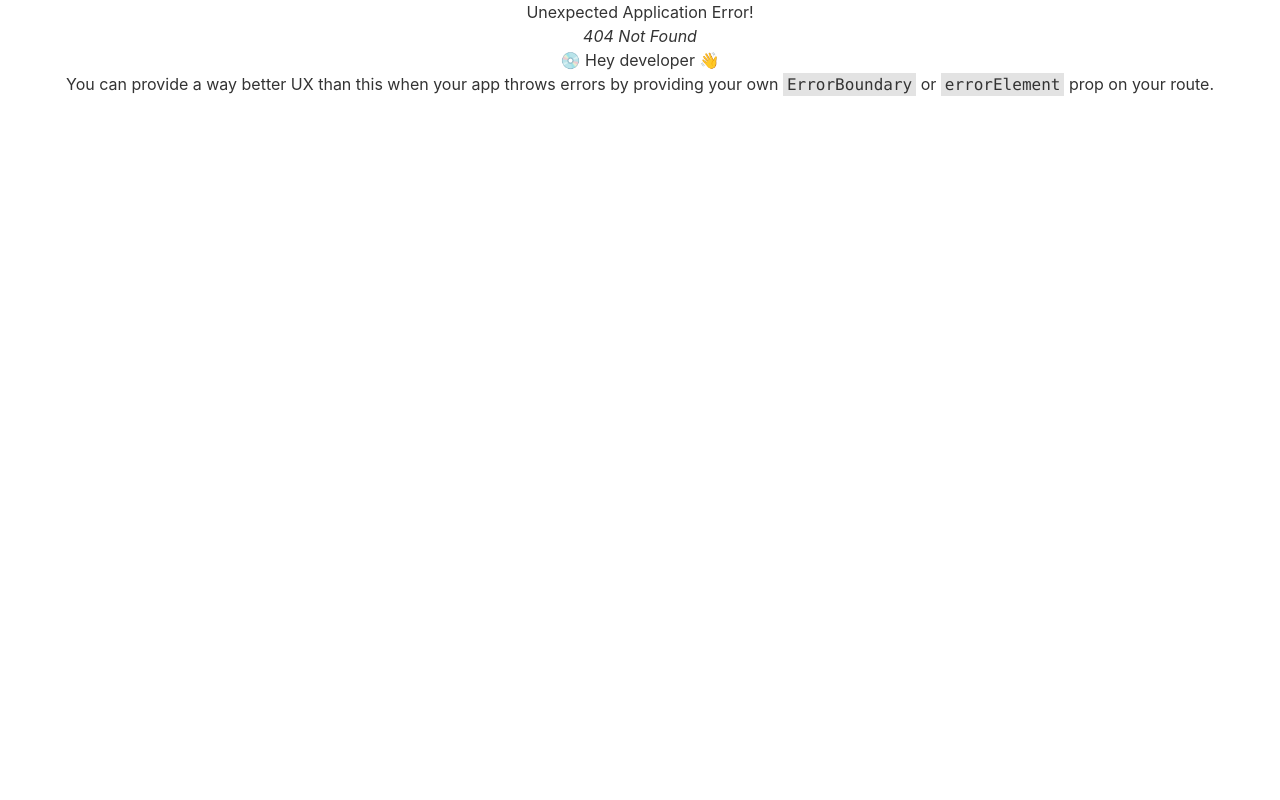
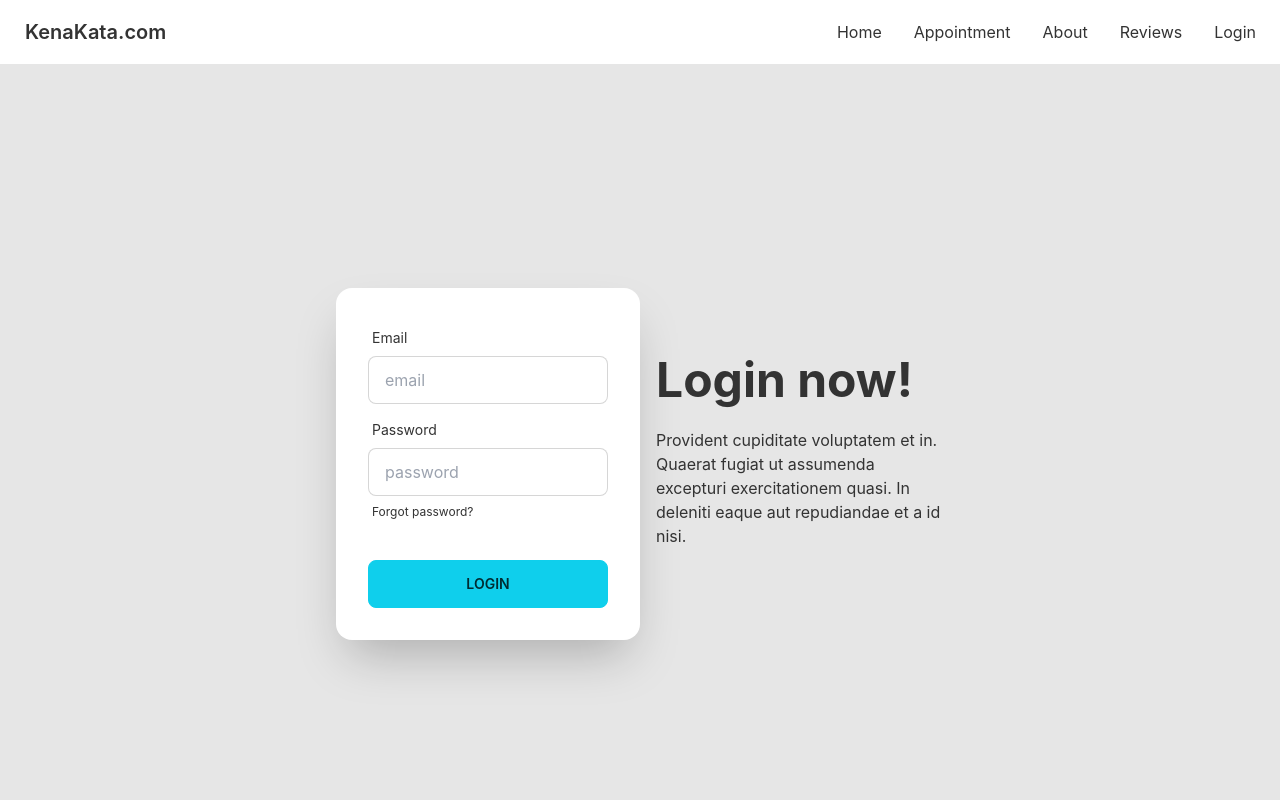
Before and after one commit to nahidpHero/kenakata-client-side, a React (Create React App) app: page /login in a window 1280 px wide. Before the commit this address had no page. Shown: the top 800 px of the page. Built offline with nearby package versions, Linux system fonts and the light colour scheme.

Commit message:
category and all product added

```diff
--- a/src/Routes/Routes/Routes.js
+++ b/src/Routes/Routes/Routes.js
@@ -1,10 +1,28 @@
 import { createBrowserRouter } from "react-router-dom";
 import Main from "../../Layouts/Main";
+import AllProducts from "../../pages/AllProducts/AllProducts";
+import Home from "../../pages/Home/Home";
+import Login from "../../pages/Login/Login";
 
 
 export const router=createBrowserRouter([
     {
         path:'/',
-        element:<Main></Main>
+        element:<Main></Main>,
+        children:[
+            {
+                path:'/',
+                element:<Home></Home>
+            },
+            {
+                path:'login',
+                element:<Login></Login>
+            },
+            {
+                path:'/category/:id',
+                loader:({params})=>fetch(`http://localhost:5000/category/${params.id}`),
+                element:<AllProducts></AllProducts>
+            }
+        ]
     }
 ])
--- /dev/null
+++ b/src/pages/AllProducts/AllProducts.js
@@ -0,0 +1,20 @@
+import React from 'react';
+import { useLoaderData } from 'react-router-dom';
+import ProductCard from './ProductCard';
+
+const AllProducts = () => {
+    const allproducts=useLoaderData()
+
+    return (
+        <div className='grid grid-cols-3'>
+            {
+                allproducts.map(product=><ProductCard
+                key={product._id}
+                product={product}
+                ></ProductCard>)
+            }
+        </div>
+    );
+};
+
+export default AllProducts;
--- /dev/null
+++ b/src/pages/AllProducts/ProductCard.js
@@ -0,0 +1,22 @@
+import React from 'react';
+
+const ProductCard = ({product}) => {
+    const {name,img}=product
+    return (
+        <div>
+    <div className="card card-compact w-96 bg-base-100 shadow-xl">
+  <figure><img src={img} alt="Shoes" /></figure>
+  <div className="card-body">
+    <h2 className="card-title">{name}</h2>
+    <p>If a dog chews shoes whose shoes does he choose?</p>
+    <div className="card-actions justify-end">
+      <button className="btn btn-primary">Buy Now</button>
+    </div>
+  </div>
+</div>
+
+        </div>
+    );
+};
+
+export default ProductCard;
--- /dev/null
+++ b/src/pages/Home/Banner/Banner.js
@@ -0,0 +1,18 @@
+import React from 'react';
+
+const Banner = () => {
+    return (
+    <div>
+    <div className="hero " style={{ backgroundImage:`url("https://motorolanz.vtexassets.com/assets/vtex.file-manager-graphql/images/19510561-f6cf-4d5c-bc37-105e0d74ccb2___3b8b5db4dfda89bad30e532fa3e1a282.jpg")` }}>
+      <div className="hero-content text-center">
+       <div className=" p-48  text-white font-bold">
+      <h1 className="text-6xl">KenaKata.com</h1>
+      <p className="text-3xl py-6"> Sale Your Products & Buy Something</p>
+    </div>
+  </div>
+</div>
+        </div>
+    );
+};
+
+export default Banner;
--- /dev/null
+++ b/src/pages/Home/Categoris/Categories.js
@@ -0,0 +1,30 @@
+import React, { useEffect, useState } from 'react';
+import CategoryCard from './CategoryCard';
+
+const Categories = () => {
+    const [allcategories,setCategories]=useState([]);
+
+    useEffect(()=>{
+        fetch('http://localhost:5000/category')
+        .then(res=>res.json())
+        .then(data=>setCategories(data))
+    },[])
+    return (
+        <div>
+          <h1 className='text-5xl text-center font-bold mt-20 '>Select Your Favorite Brands and Buy One</h1>
+        <div className=' grid lg:grid-cols-3 sm:grid-cols-1  text-center mt-20 mb-20'>
+            {
+                allcategories.map(category=><CategoryCard
+                key={category._id}
+                category={category}
+                ></CategoryCard>)
+            }
+        </div>
+        </div>
+
+
+
+    );
+};
+
+export default Categories;
--- /dev/null
+++ b/src/pages/Home/Categoris/CategoryCard.js
@@ -0,0 +1,20 @@
+import React from 'react';
+import { Link } from 'react-router-dom';
+
+const CategoryCard = ({category}) => {
+    const {name,img,id}=category
+    return (
+    <div className='text-center mx-auto'>
+    <Link to={`/category/${id}`}>
+    <div className="card w-72 bg-base-100 shadow-xl">
+    <figure><img src={img} alt="Shoes" /></figure>
+    <div className="card-body">
+    <p className='text-2xl font-bold '>{name}</p>
+     </div>
+     </div>
+     </Link>
+     </div>
+    );
+};
+
+export default CategoryCard;
--- a/src/pages/Home/Home.js
+++ b/src/pages/Home/Home.js
@@ -1,10 +1,13 @@
 import React from 'react';
+import Banner from './Banner/Banner';
+import Categories from './Categoris/Categories';
 
 
 const Home = () => {
     return (
         <div>
-
+            <Banner></Banner>
+            <Categories></Categories>
         </div>
     );
 };
--- /dev/null
+++ b/src/pages/Login/Login.js
@@ -0,0 +1,42 @@
+import React from 'react';
+import { Link } from 'react-router-dom';
+
+const Login = () => {
+    return (
+        <div>
+ <div className="hero min-h-screen bg-base-200">
+  <div className="hero-content lg:w-1/2 flex-col lg:flex-row-reverse">
+    <div className="text-center lg:text-left">
+      <h1 className="text-5xl font-bold">Login now!</h1>
+      <p className="py-6">Provident cupiditate voluptatem et in. Quaerat fugiat ut assumenda excepturi exercitationem quasi. In deleniti eaque aut repudiandae et a id nisi.</p>
+    </div>
+    <div className="card flex-shrink-0 lg:w-1/2 w-full max-w-sm shadow-2xl bg-base-100">
+      <div className="card-body">
+        <div className="form-control">
+          <label className="label">
+            <span className="label-text">Email</span>
+          </label>
+          <input type="text" placeholder="email" className="input input-bordered" />
+        </div>
+        <div className="form-control">
+          <label className="label">
+            <span className="label-text">Password</span>
+          </label>
+          <input type="text" placeholder="password" className="input input-bordered" />
+          <label className="label">
+            <Link href="#" className="label-text-alt link link-hover">Forgot password?</Link>
+          </label>
+        </div>
+        <div className="form-control mt-6">
+          <button className="btn btn-primary">Login</button>
+        </div>
+      </div>
+    </div>
+  </div>
+</div>
+
+        </div>
+    );
+};
+
+export default Login;
```
